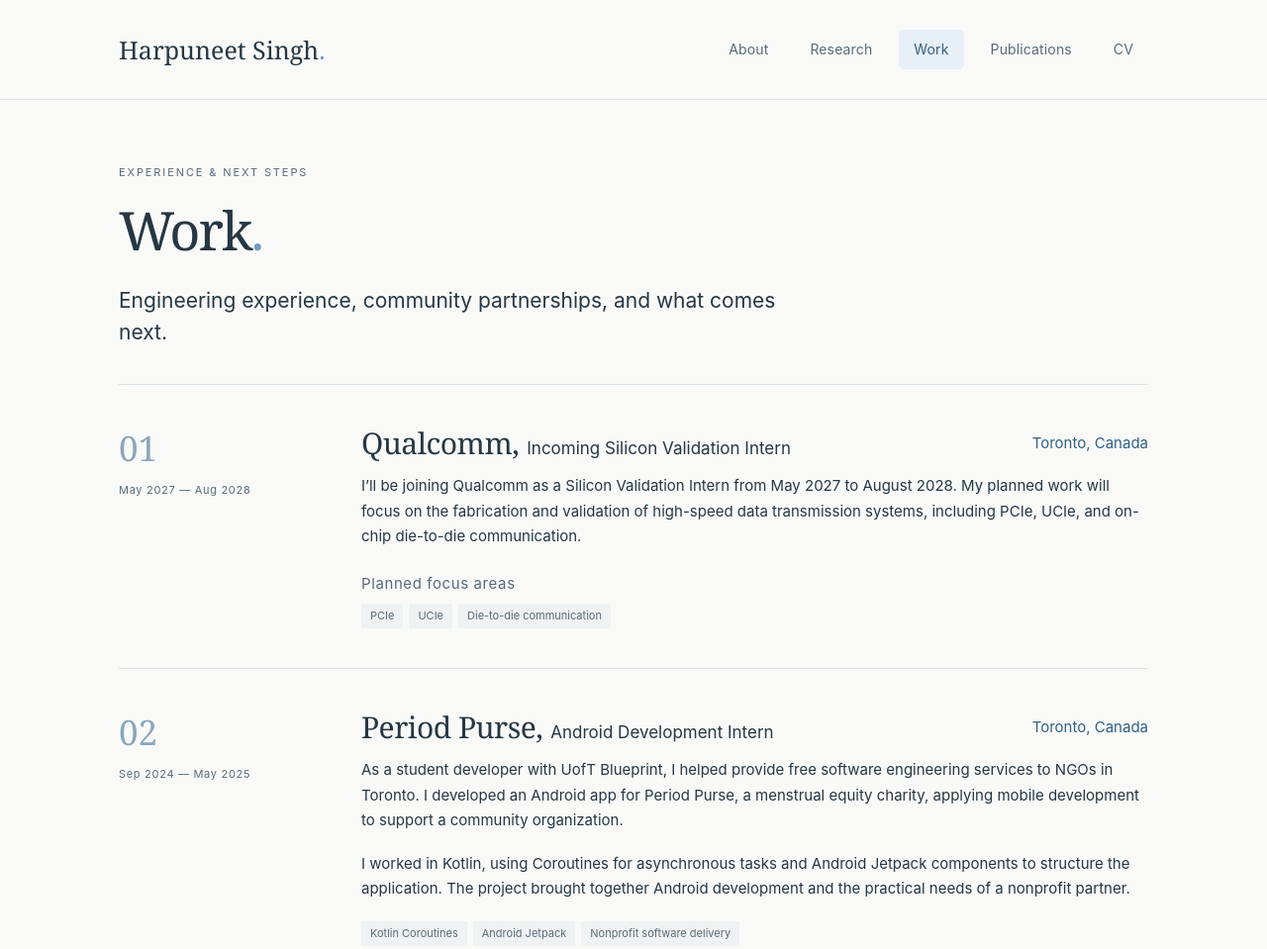
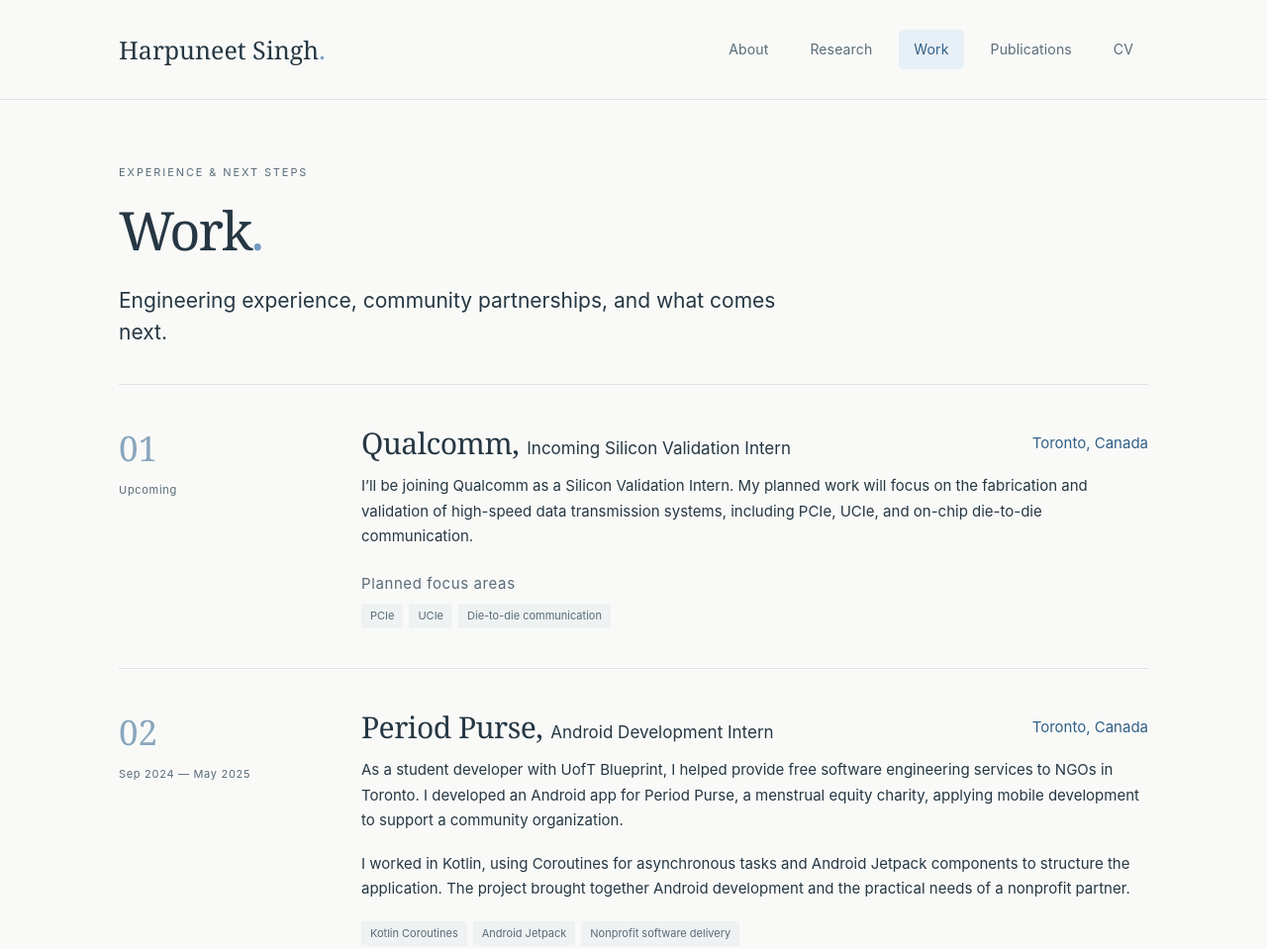
Before and after one commit to Harpuneet2005/harpuneet2005.github.io, a plain HTML site: page work.html in a window 1280 px wide. Shown: the top 959 px of the page at 99% size. Drawn offline with Linux system fonts and the light colour scheme.

Commit message:
Update work.html

```diff
--- a/work.html
+++ b/work.html
@@ -35,7 +35,7 @@
         <article class="project" id="qualcomm">
           <div class="project-side">
             <span class="project-number">01</span>
-            <span class="date">May 2027 — Aug 2028</span>
+            <span class="date">Upcoming</span>
           </div>
           <div class="entry-body">
             <div class="entry-heading">
@@ -48,8 +48,7 @@
               <p class="entry-location">Toronto, Canada</p>
             </div>
             <p>
-              I’ll be joining Qualcomm as a Silicon Validation Intern from May 2027
-              to August 2028. My planned work will focus on the fabrication and validation of
+              I’ll be joining Qualcomm as a Silicon Validation Intern. My planned work will focus on the fabrication and validation of
               high-speed data transmission systems, including PCIe, UCIe, and on-chip
               die-to-die communication.
             </p>
```
